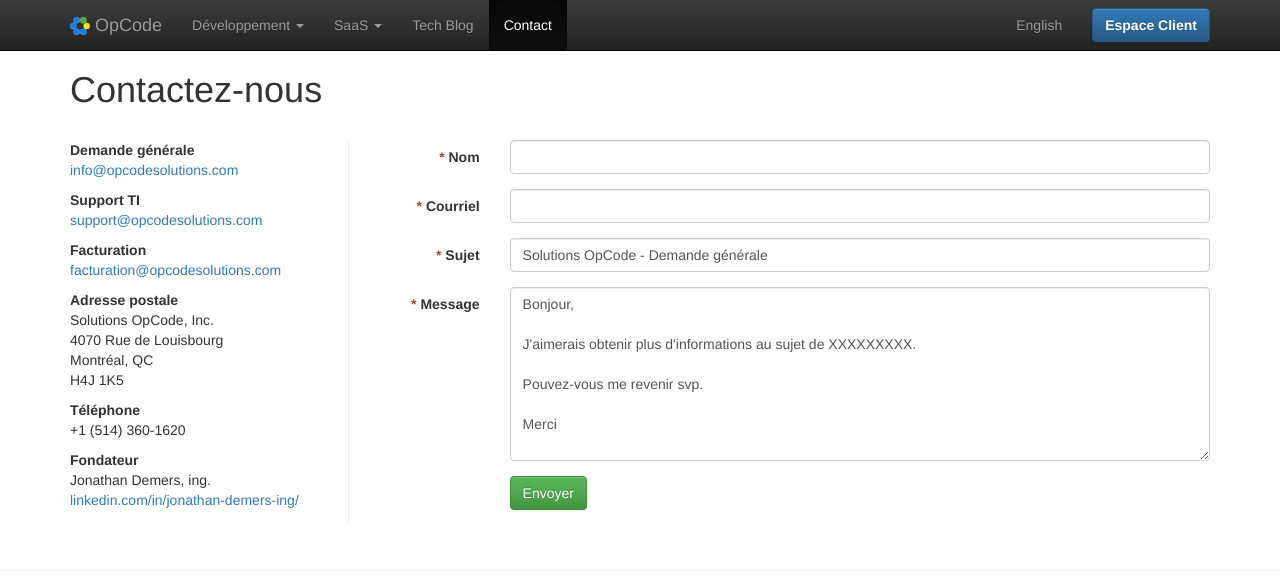
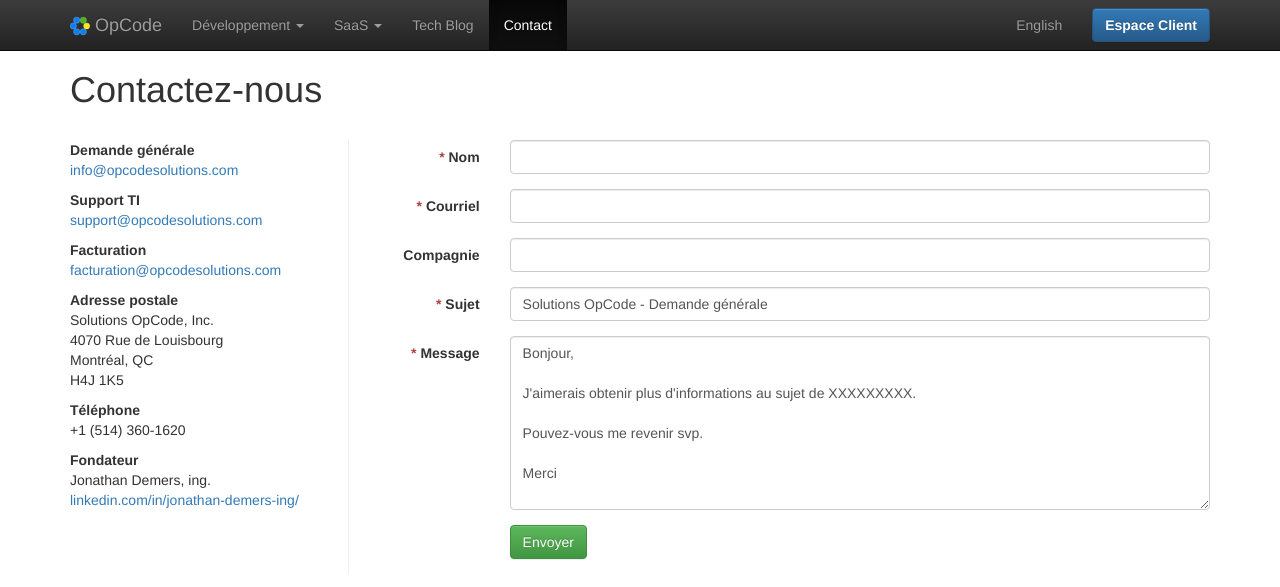
Before and after one commit to JonDemers/opcode-ssg, a Jekyll site: the page built from fr/contact/index.html, in a window 1280 px wide and 1031 px high, cut to the strip 0-587 px from the top of the window. Built offline with Jekyll 4.4.1, drawn with Linux system fonts in a browser that asks for light colours; comment, search, counter and statistics services are not loaded.

Commit message:
Use contact-form-fr

```diff
--- a/fr/contact/index.html
+++ b/fr/contact/index.html
@@ -45,95 +54,11 @@
         </p>
       </address>
     </div>
-    <div class="col-md-9" style="border-left: 1px solid #eee;"">
-      <form class="form-horizontal" role="form" id="contact-form" method="POST"
-        action="https://web-tools.opcodesolutions.com/mailer" target="_blank">
-
-        <div class="form-group">
-          <label for="name" class="col-sm-2 control-label"><b class="text-danger">*</b> Nom</label>
-          <div class="col-sm-10">
-            <input type="text" class="form-control" name="name" id="name" required>
-          </div>
-        </div>
-
-        <div class="form-group">
-          <label for="email" class="col-sm-2 control-label"><b class="text-danger">*</b> Courriel</label>
-          <div class="col-sm-10">
-            <input type="email" class="form-control" name="email" id="email" required>
-          </div>
-        </div>
-
-        <div class="form-group">
-          <label for="subject" class="col-sm-2 control-label"><b class="text-danger">*</b> Sujet</label>
-          <div class="col-sm-10">
-            <input type="text" class="form-control" name="subject" id="subject" required
-              value="Solutions OpCode - Demande générale">
-          </div>
-        </div>
-
-        <div class="form-group">
-          <label for="message" class="col-sm-2 control-label"><b class="text-danger">*</b> Message</label>
-          <div class="col-sm-10">
-            <textarea class="form-control" name="message" id="message" rows="8" required>
-Bonjour,
-
-J'aimerais obtenir plus d'informations au sujet de XXXXXXXXX.
-
-Pouvez-vous me revenir svp.
-
-Merci
-</textarea>
-          </div>
-        </div>
-
-        <div class="form-group">
-          <div class="col-sm-offset-2 col-sm-10">
-            <input type="submit" class="btn btn-success" role="button" value="Envoyer">
-          </div>
-        </div>
-
-        <input type='hidden' name='recipient' id='recipient' value='opcode'>
-        <input type='hidden' name='source' id='source' value='Website opcodesolutions.com Contact form'>
-        <input type='hidden' name='page-load-timestamp' id='page-load-timestamp' value='No Javascript'>
-        <input type='hidden' name='page-submit-timestamp' id='page-submit-timestamp' value='No Javascript'>
-        <input type='hidden' name='page-load-to-submit-time' id='page-load-to-submit-time' value='No Javascript'>
-
-      </form>
-      <script>
-        function getTimestampString(date) {
-          var timestampPart = 'timestampPart';
-          var timeZonePart = 'timeZonePart';
-          try {
-            timestampPart = date.toLocaleString("en-CA");
-          } catch (e) {
-            timestampPart = 'Failed to compute timestampPart: ' + e;
-          }
-          try {
-            timeZonePart = Intl.DateTimeFormat().resolvedOptions().timeZone;
-          } catch (e) {
-            timeZonePart = 'Failed to compute timeZonePart: ' + e;
-          }
-          return timestampPart + ' (' + timeZonePart + ')';
-        }
-        var pageLoadTimestamp = new Date();
-        document.getElementById('page-load-timestamp').value = getTimestampString(pageLoadTimestamp);
-        document.getElementById('contact-form').onsubmit = function () {
-          var subjectElement = document.getElementById('subject');
-          var name = document.getElementById('name').value
-          if (!subjectElement.value.endsWith(name)) {
-            subjectElement.value += ' - ' + document.getElementById('name').value;
-          }
-          var pageSubmitTimestamp = new Date();
-          var pageLoadToSubmitMillis = pageSubmitTimestamp.getTime() - pageLoadTimestamp.getTime();
-          document.getElementById('page-submit-timestamp').value = getTimestampString(pageSubmitTimestamp);
-          document.getElementById('page-load-to-submit-time').value = (pageLoadToSubmitMillis / 1000.0) + " seconds";
-          return true;
-        }
-      </script>
+    <div class="col-md-9" style="border-left: 1px solid #eee;">
+{% include contact-form-fr.html %}
     </div>
   </div>
 </div>
-<br>
 <hr>
 <div class="container">
   <div class="row">
```
Also changed, not shown: other parts of fr/contact/index.html (+9 -0 lines).
